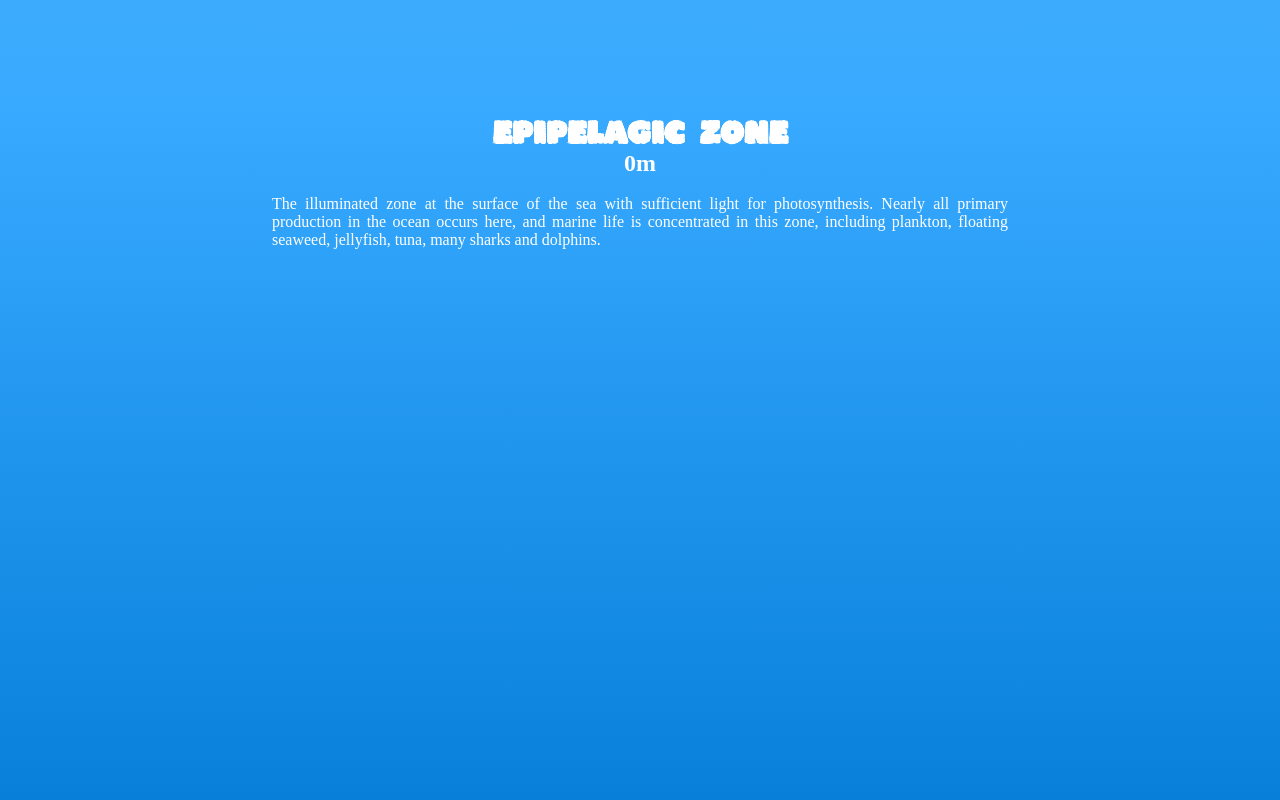
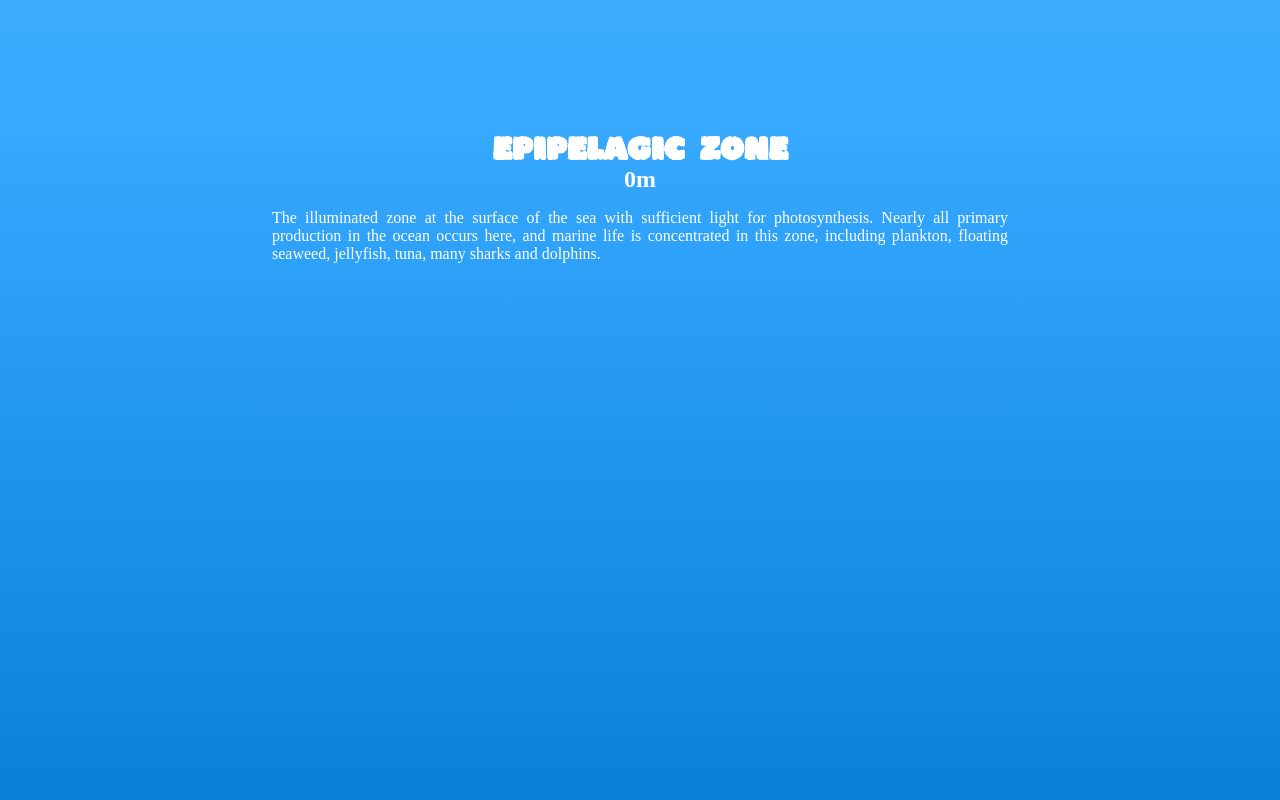
Before and after one commit to DanniloSN/deep-ocean, a plain HTML site: page index.html in a window 1280 px wide. Shown: the part 1480-2280 px from the top of the page. Drawn offline with Linux system fonts and the light colour scheme.

Commit message:
Adjusts on css

```diff
--- a/styles/style-zones.css
+++ b/styles/style-zones.css
@@ -18,17 +18,19 @@
   max-width: 768px;
 }
 
-.zone header p {
-  text-align: justify;
-}
-
 .zone header h1 {
+  padding-top: 1rem;
   font-family: OceanFamily;
   text-transform: uppercase;
   font-size: 2rem;
 }
 
+.zone header h2 {
+  padding-bottom: 1rem;
+}
+
 .zone header p {
+  text-align: justify;
   padding: 0 1rem;
 }
 
```
Also changed, not shown: index.html (+0 -5 lines).
